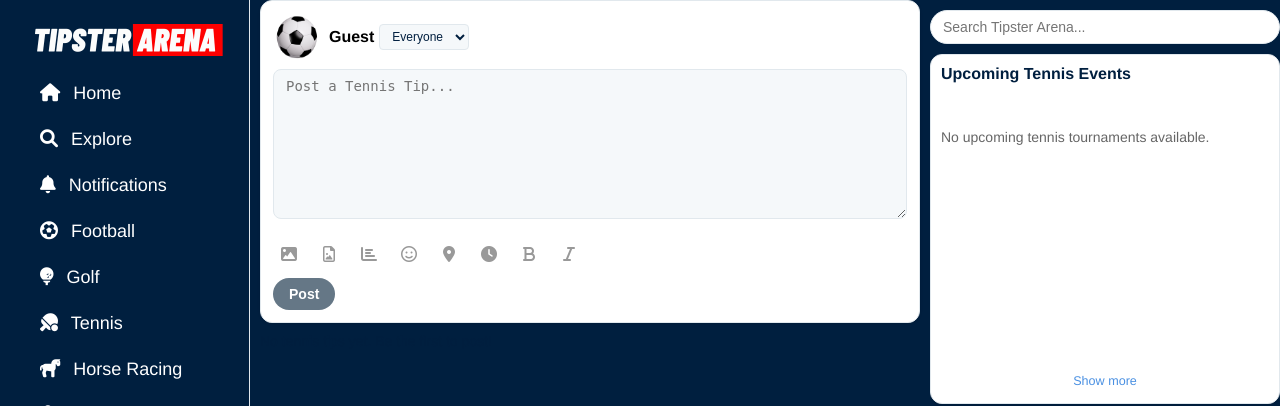
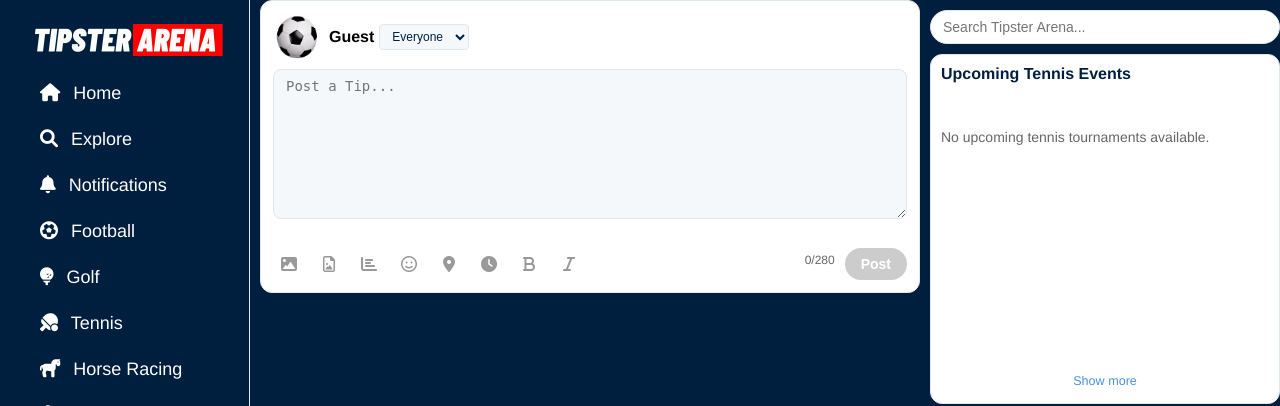
Before and after one commit to paulblanche21/tipsterarena, a Django app: page /sport/tennis/ in a window 1280 px wide. Shown: the top 406 px of the page. Run offline with Django 5.2, Linux system fonts and the light colour scheme; data that the repository does not hold is empty.

Commit message:
Changes to explore.html

```diff
--- a/static/css/post.css
+++ b/static/css/post.css
@@ -8,9 +8,6 @@ b {
 i {
     font-style: italic;
 }
-
-
-
 
 .char-count {
     color: #666666;
@@ -41,7 +38,6 @@ i {
     margin-top: 8px;
     display: flex;
     gap: 8px; /* Slightly larger gap for better spacing */
-    flex-wrap: wrap;
     align-items: center; /* Vertically center icons */
     position:relative
 }
@@ -212,11 +208,14 @@ i {
     justify-content: space-between;
     align-items: center;
     margin-top: 10px;
+    flex-wrap: nowrap; /* Prevent wrapping */
 }
+
 .post-meta {
     display: flex;
     align-items: center;
     gap: 10px;
+    flex-shrink: 0; /* Prevent shrinking to ensure it stays on the same line */
 }
 
 .post-submit:disabled {
@@ -337,8 +336,6 @@ i {
     border-color: #ff4136;
 }
 
-
-
 .success-popup {
     display: none;
     position: fixed;
--- a/templates/core/sport_football.html
+++ b/templates/core/sport_football.html
@@ -31,7 +31,10 @@
                 <button class="post-action-btn bold"><i class="fas fa-bold"></i></button>
                 <button class="post-action-btn italic"><i class="fas fa-italic"></i></button>
             </div>
-            <button class="post-submit">Post</button>
+            <div class="post-meta">
+                <span class="char-count">0/280</span>
+                <button class="post-submit" disabled>Post</button>
+            </div>
         </div>
 
         <div class="tip-feed">
--- a/templates/core/sport_tennis.html
+++ b/templates/core/sport_tennis.html
@@ -8,9 +8,9 @@
         <div class="post-box">
             <div class="post-user">
                 {% if request.user.is_authenticated and request.user.userprofile.avatar %}
-                    <img src="{{ request.user.userprofile.avatar.url }}" alt="User Avatar" class="post-avatar" onerror="this.onerror=null; this.src=DEFAULT_AVATAR_URL;">
+                    <img src="{{ request.user.userprofile.avatar.url }}" alt="User Avatar" class="post-avatar">
                 {% else %}
-                    <img src="{% static 'images/default-avatar.png' %}" alt="User Avatar" class="post-avatar" onerror="this.onerror=null; this.src=DEFAULT_AVATAR_URL;">
+                    <img src="{% static 'images/default-avatar.png' %}" alt="User Avatar" class="post-avatar" onerror="this.onerror=null; this.src='/static/images/default-avatar.png';">
                 {% endif %}
                 <div class="post-username-container">
                     <span class="post-username">{{ request.user.username|default:"Guest" }}</span>
@@ -20,7 +20,8 @@
                     </select>
                 </div>
             </div>
-            <textarea placeholder="Post a Tennis Tip..." class="post-input"></textarea>
+            <textarea placeholder="Post a Tip..." class="post-input" maxlength="280"></textarea>
+            <div class="post-footer">
                 <div class="post-actions">
                     <button class="post-action-btn image"><i class="fas fa-image"></i></button>
                     <button class="post-action-btn gif"><i class="far fa-file-image"></i></button>
@@ -31,7 +32,11 @@
                     <button class="post-action-btn bold"><i class="fas fa-bold"></i></button>
                     <button class="post-action-btn italic"><i class="fas fa-italic"></i></button>
                 </div>
-            <button class="post-submit">Post</button>
+                <div class="post-meta">
+                    <span class="char-count">0/280</span>
+                    <button class="post-submit" disabled>Post</button>
+                </div>
+            </div>
         </div>
 
         <!-- Tip Feed for Tennis -->
```
Also changed, not shown: templates/core/sport_golf.html (+8 -3 lines), templates/core/sport_horse_racing.html (+9 -4 lines). Lines whose indentation alone changed are shown as unchanged.
